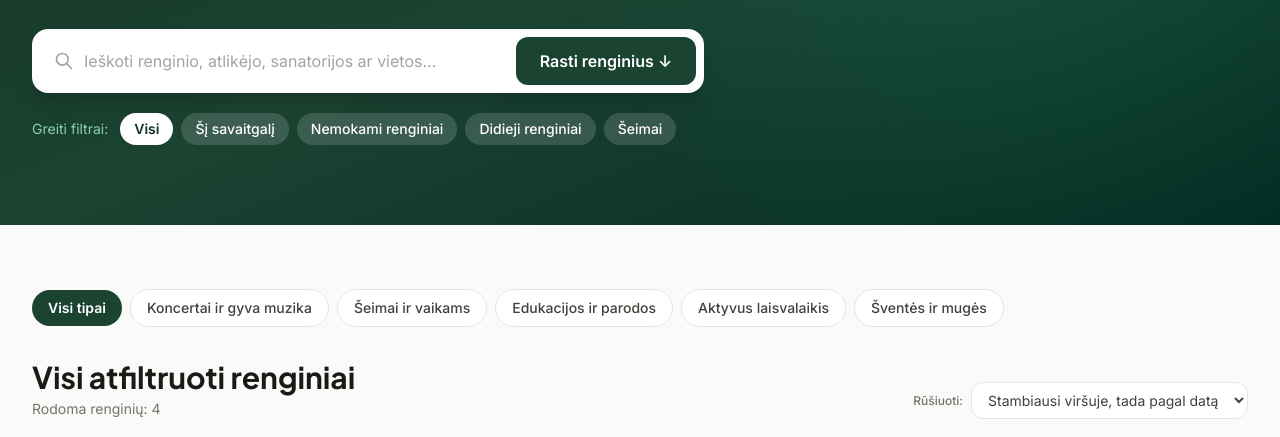
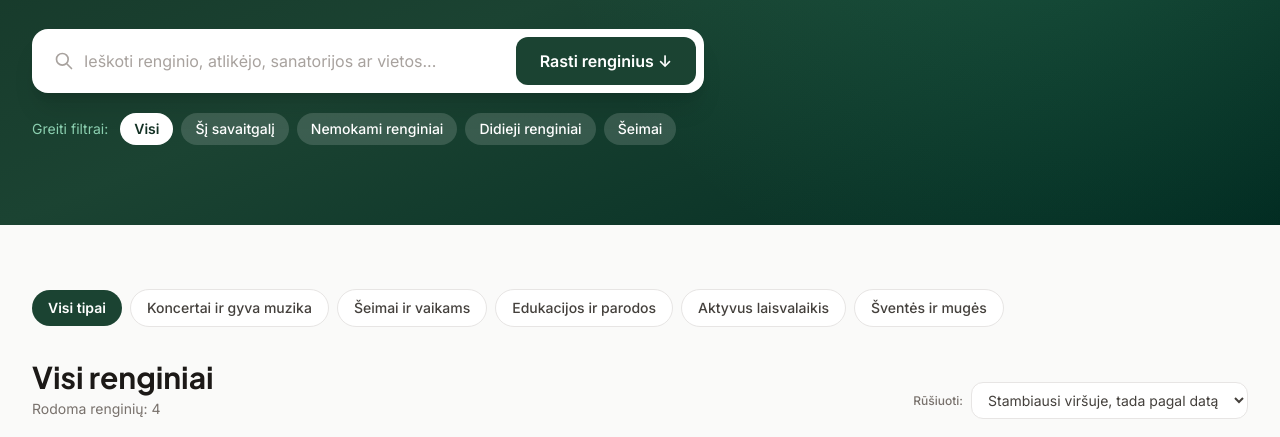
Before and after one commit to rimantas-creator/renginiai-test, a plain HTML site: page index.html in a window 1280 px wide. Shown: the part 363-800 px from the top of the page. Drawn offline with nearby package versions, Linux system fonts and the light colour scheme.

Commit message:
Update index.html

```diff
--- a/index.html
+++ b/index.html
@@ -160,7 +160,7 @@
 
     <div class="flex flex-col sm:flex-row sm:items-end justify-between gap-4 mb-6">
       <div>
-        <h2 class="font-display text-2xl sm:text-3xl font-bold text-stone-900">Visi atfiltruoti renginiai</h2>
+        <h2 class="font-display text-2xl sm:text-3xl font-bold text-stone-900">Visi renginiai</h2>
         <p id="eventsCounterText" class="text-sm text-stone-500 mt-1">Rodoma renginių: 0</p>
       </div>
       <div class="flex items-center gap-2">
```
